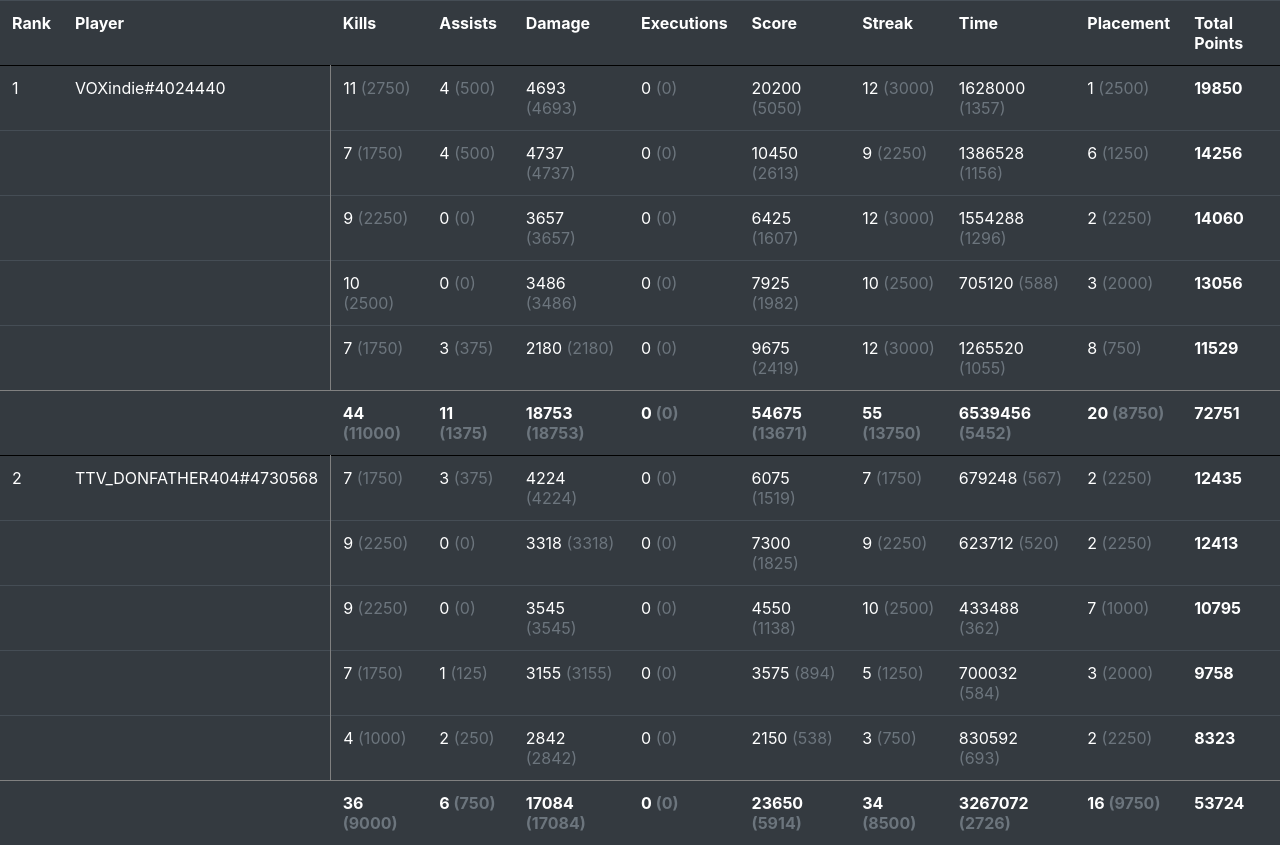
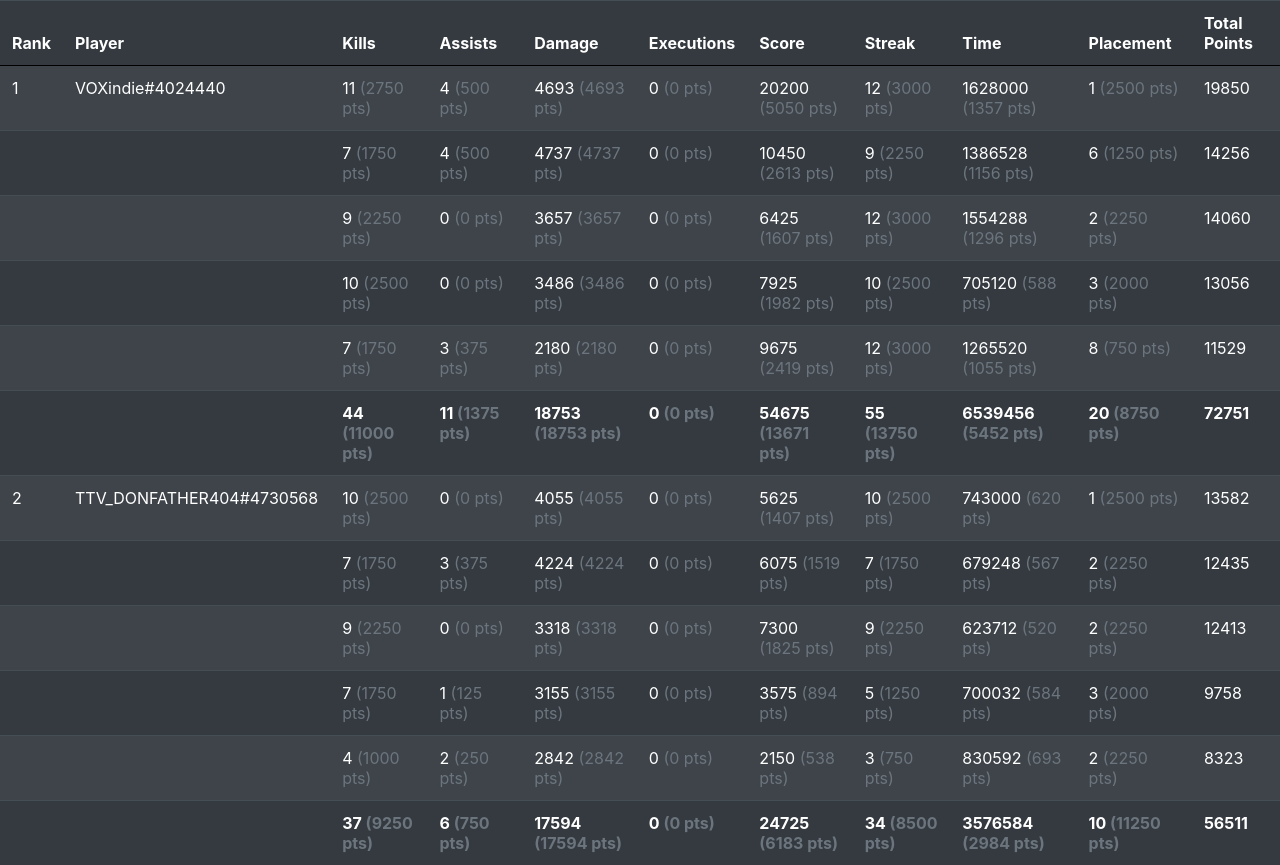
Before and after one commit to TTV-VOXindie/Tournament-Results, a plain HTML site: page index.html in a window 1280 px wide. Drawn offline with nearby package versions, Linux system fonts and the light colour scheme.

Commit message:
New results 2/1/2021 11:50:23 PM

```diff
--- a/data.json
+++ b/data.json
@@ -125,6 +125,26 @@
     [
       {
         "PlayerId": "TTV_DONFATHER404#4730568",
+        "Kills": 10.0,
+        "Assists": 0.0,
+        "DamageDone": 4055.0,
+        "Executions": 0.0,
+        "Score": 5625.0,
+        "LongestStreak": 10.0,
+        "TeamSurvivalTimeInMilliseconds": 743000.0,
+        "TeamPlacement": 1.0,
+        "KillScore": 2500,
+        "AssistScore": 0,
+        "DamageDoneScore": 4055,
+        "ExecutionScore": 0,
+        "ScoreScore": 1407,
+        "LongestStreakScore": 2500,
+        "TeamSurvivalTimeInMillisecondsScore": 620,
+        "TeamPlacementScore": 2500,
+        "TotalScore": 13582
+      },
+      {
+        "PlayerId": "TTV_DONFATHER404#4730568",
         "Kills": 7.0,
         "Assists": 3.0,
         "DamageDone": 4224.0,
@@ -162,26 +182,6 @@
         "TeamSurvivalTimeInMillisecondsScore": 520,
         "TeamPlacementScore": 2250,
         "TotalScore": 12413
-      },
-      {
-        "PlayerId": "TTV_DONFATHER404#4730568",
-        "Kills": 9.0,
-        "Assists": 0.0,
-        "DamageDone": 3545.0,
-        "Executions": 0.0,
-        "Score": 4550.0,
-        "LongestStreak": 10.0,
-        "TeamSurvivalTimeInMilliseconds": 433488.0,
-        "TeamPlacement": 7.0,
-        "KillScore": 2250,
-        "AssistScore": 0,
-        "DamageDoneScore": 3545,
-        "ExecutionScore": 0,
-        "ScoreScore": 1138,
-        "LongestStreakScore": 2500,
-        "TeamSurvivalTimeInMillisecondsScore": 362,
-        "TeamPlacementScore": 1000,
-        "TotalScore": 10795
       },
       {
         "PlayerId": "TTV_DONFATHER404#4730568",
@@ -225,23 +225,23 @@
       },
       {
         "PlayerId": "TTV_DONFATHER404#4730568",
-        "Kills": 36.0,
+        "Kills": 37.0,
         "Assists": 6.0,
-        "DamageDone": 17084.0,
+        "DamageDone": 17594.0,
         "Executions": 0.0,
-        "Score": 23650.0,
+        "Score": 24725.0,
         "LongestStreak": 34.0,
-        "TeamSurvivalTimeInMilliseconds": 3267072.0,
-        "TeamPlacement": 16.0,
-        "KillScore": 9000,
+        "TeamSurvivalTimeInMilliseconds": 3576584.0,
+        "TeamPlacement": 10.0,
+        "KillScore": 9250,
         "AssistScore": 750,
-        "DamageDoneScore": 17084,
+        "DamageDoneScore": 17594,
         "ExecutionScore": 0,
-        "ScoreScore": 5914,
+        "ScoreScore": 6183,
         "LongestStreakScore": 8500,
-        "TeamSurvivalTimeInMillisecondsScore": 2726,
-        "TeamPlacementScore": 9750,
-        "TotalScore": 53724
+        "TeamSurvivalTimeInMillisecondsScore": 2984,
+        "TeamPlacementScore": 11250,
+        "TotalScore": 56511
       }
     ]
   ]
--- a/index.html
+++ b/index.html
@@ -6,19 +6,19 @@
 
 		<script>
 		$.getJSON("https://ttv-voxindie.github.io/Tournament-Results/data.json", function(data){
-		  buildTable($("#scoreTable"), data.Data);
+		  buildTable($("#scoreTable > thead"), $("#scoreTable > tbody"), data.Data);
 		});
 
 		// Builds the HTML Table out of myList.
-		function buildTable(tableElement, data) {
-			addColumnHeaders(tableElement);
+		function buildTable(theadElement, tbodyElement, data) {
+			addColumnHeaders(theadElement);
 
 			for (var i = 0; i < data.length; i++) {
-				addDataRows(tableElement, data[i], i + 1);
+				addDataRows(tbodyElement, data[i], i + 1);
 			}
 		}
 
-		function addColumnHeaders(tableElement) {
+		function addColumnHeaders(theadElement) {
 		  var headerTr = $('<tr/>');
 
 		  var headerList = [
@@ -39,10 +39,10 @@
 			headerTr.append($('<th/>').html(headerList[i]));
 		  }
 
-		  tableElement.append(headerTr);
+		  theadElement.append(headerTr);
 		}
 
-		function addDataRows(tableElement, matchData, rank)
+		function addDataRows(tbodyElement, matchData, rank)
 		{
 			for (var i = 0; i < matchData.length; i++)
 			{
@@ -58,17 +58,12 @@
 				{
 					tr.addClass("tableTopSeparator")
 					tr.append($('<td/>').text(rank));
-					tr.append($('<td/>').text(data.PlayerId).addClass("borderRight"));
+					tr.append($('<td/>').text(data.PlayerId));
 				}
 				else
 				{
 					tr.append($('<td/>'));
-					var playerTd = $('<td/>');
-
-					if(!isTotal)
-						playerTd.addClass("borderRight")
-
-					tr.append(playerTd);
+					tr.append($('<td/>'));
 				}
 
 				tr.append(makeCell(data.Kills, data.KillScore, isTotal));
@@ -79,8 +74,14 @@
 				tr.append(makeCell(data.LongestStreak, data.LongestStreakScore, isTotal));
 				tr.append(makeCell(data.TeamSurvivalTimeInMilliseconds, data.TeamSurvivalTimeInMillisecondsScore, isTotal));
 				tr.append(makeCell(data.TeamPlacement, data.TeamPlacementScore, isTotal));
-				tr.append($('<td/>').text(data.TotalScore).addClass("bold"));
-				tableElement.append(tr);
+
+				var totalTd = $('<td/>').text(data.TotalScore);
+
+				if(isTotal)
+					totalTd.addClass("bold");
+
+				tr.append(totalTd);
+				tbodyElement.append(tr);
 			}
 		}
 
@@ -92,7 +93,7 @@
 				td.addClass("bold");
 
 			var valueSpan = $('<span/>').text(value);
-			var scoreSpan = $('<span/>').text(` (${score})`).addClass("text-secondary");
+			var scoreSpan = $('<span/>').text(` (${score} pts)`).addClass("text-secondary");
 
 			td.append(valueSpan);
 			td.append(scoreSpan);
@@ -103,7 +104,9 @@
 	</head>
 	<body>
 		<div id="main" class="bg-dark">
-			<table id="scoreTable" class="table table-dark">
+			<table id="scoreTable" class="table table-striped table-dark">
+			<thead></thead>
+			<tbody></body>
 			</table>
 		</div>
 
--- a/style.css
+++ b/style.css
@@ -3,7 +3,12 @@
 	height: 100%;
 }
 
-.tableTopSeparator > td
+th
+{
+	border-bottom: 1px solid black !important;
+}
+
+.tableTopSeparator > tbody > td
 {
 	border-top: 1px solid black !important;
 }
@@ -18,12 +23,7 @@ td
 	font-weight: bold;
 }
 
-.totalSeparator > td
+.totalSeparator > tbody > td
 {
 	border-top: 1px solid gray !important;
 }
-
-.borderRight
-{
-	border-right: 1px solid gray !important;
-}
```
